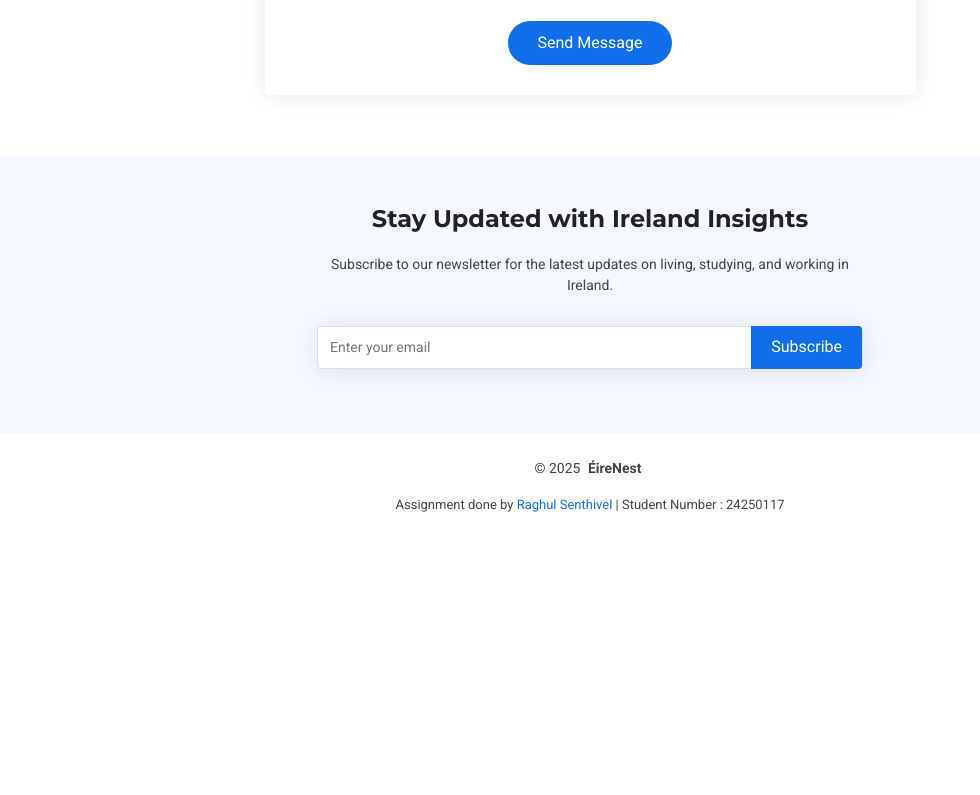
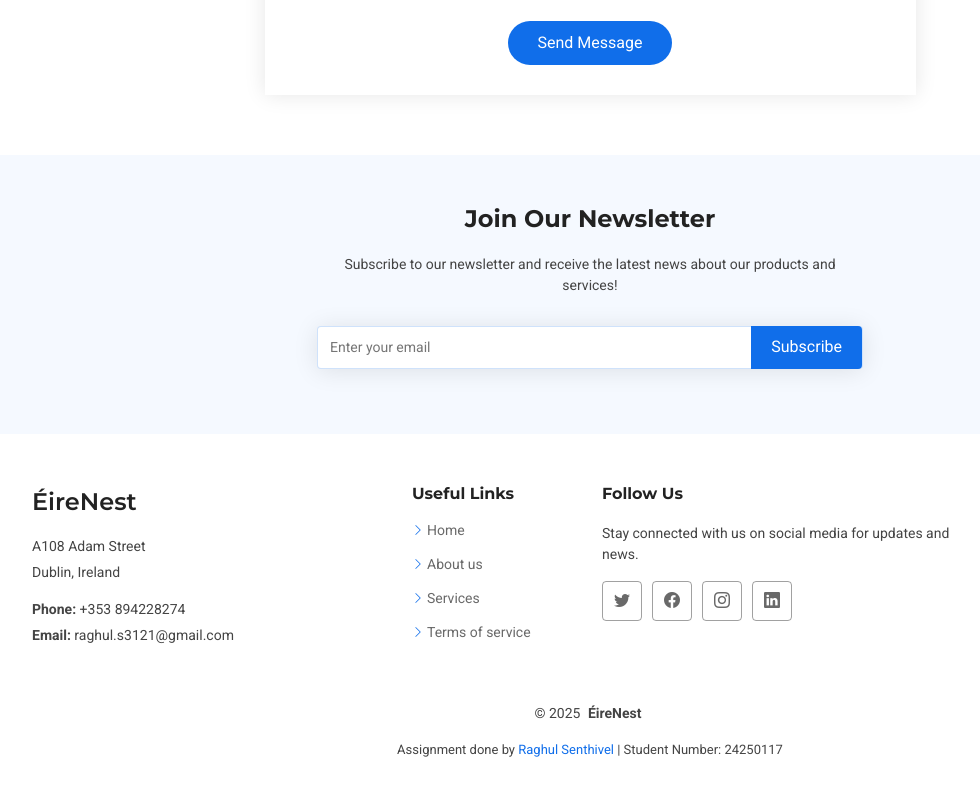
Before and after one commit to Raghul-3121/Assignment-2, a plain HTML site: page index.html in a window 1280 px wide. Shown: the part 3934-4729 px from the top of the page, without its empty margins (50-1030 px from the left). Before the commit the page ends 4498 px from the top, so only its background shows below. Drawn offline with nearby package versions, Linux system fonts and the light colour scheme.

Commit message:
Update index.html

```diff
--- a/index.html
+++ b/index.html
@@ -432,21 +432,21 @@
 </div>
 </section><!-- /Contact Section -->
 
-
 <footer id="footer" class="footer">
 
+  <!-- Newsletter Section -->
   <div class="footer-newsletter">
     <div class="container">
       <div class="row justify-content-center text-center">
         <div class="col-lg-6">
-          <h4>Stay Updated with Ireland Insights</h4>
-          <p>Subscribe to our newsletter for the latest updates on living, studying, and working in Ireland.</p>
+          <h4>Join Our Newsletter</h4>
+          <p>Subscribe to our newsletter and receive the latest news about our products and services!</p>
           <form action="forms/newsletter.php" method="post" class="php-email-form">
-            <div class="newsletter-form">
+            <div class="newsletter-form d-flex">
               <input type="email" name="email" placeholder="Enter your email" required>
               <input type="submit" value="Subscribe">
             </div>
-            <div class="loading">Loading...</div>
+            <div class="loading">Loading</div>
             <div class="error-message"></div>
             <div class="sent-message">Your subscription request has been sent. Thank you!</div>
           </form>
@@ -455,15 +455,60 @@
     </div>
   </div>
 
+  <!-- Footer Top Section -->
+  <div class="container footer-top">
+    <div class="row gy-4">
+
+      <!-- Company Info -->
+      <div class="col-lg-4 col-md-6 footer-about">
+        <a href="index.html" class="d-flex align-items-center">
+          <span class="sitename">ÉireNest</span>
+        </a>
+        <div class="footer-contact pt-3">
+          <p>A108 Adam Street</p>
+          <p>Dublin, Ireland</p>
+          <p class="mt-3"><strong>Phone:</strong> <span>+353 894228274</span></p>
+          <p><strong>Email:</strong> <span>raghul.s3121@gmail.com</span></p>
+        </div>
+      </div>
+
+      <!-- Useful Links -->
+      <div class="col-lg-2 col-md-3 footer-links">
+        <h4>Useful Links</h4>
+        <ul>
+          <li><i class="bi bi-chevron-right"></i> <a href="#">Home</a></li>
+          <li><i class="bi bi-chevron-right"></i> <a href="#">About us</a></li>
+          <li><i class="bi bi-chevron-right"></i> <a href="#">Services</a></li>
+          <li><i class="bi bi-chevron-right"></i> <a href="#">Terms of service</a></li>
+        </ul>
+      </div>
+
+      <!-- Follow Us Section -->
+      <div class="col-lg-4 col-md-12">
+        <h4>Follow Us</h4>
+        <p>Stay connected with us on social media for updates and news.</p>
+        <div class="social-links d-flex">
+          <a href="#"><i class="bi bi-twitter"></i></a>
+          <a href="#"><i class="bi bi-facebook"></i></a>
+          <a href="#"><i class="bi bi-instagram"></i></a>
+          <a href="#"><i class="bi bi-linkedin"></i></a>
+        </div>
+      </div>
+
+    </div>
+  </div>
+
+  <!-- Footer Bottom -->
   <div class="container text-center mt-4">
-    <p>© <span>2025</span> <strong class="px-1 sitename">ÉireNest</strong></p>
+    <div>
+      <p>© <span>2025</span> <strong class="px-1 sitename">ÉireNest</strong></p>
+    </div>
     <div class="credits">
-      Assignment done by <a href="https://www.linkedin.com/in/raghul-senthil/">Raghul Senthivel</a> | Student Number : 24250117
+      Assignment done by <a href="https://www.linkedin.com/in/raghul-senthil/">Raghul Senthivel</a> | Student Number: 24250117
     </div>
   </div>
 
 </footer>
-
 
   <!-- Scroll Top -->
   <a href="#" id="scroll-top" class="scroll-top d-flex align-items-center justify-content-center"><i class="bi bi-arrow-up-short"></i></a>
```
